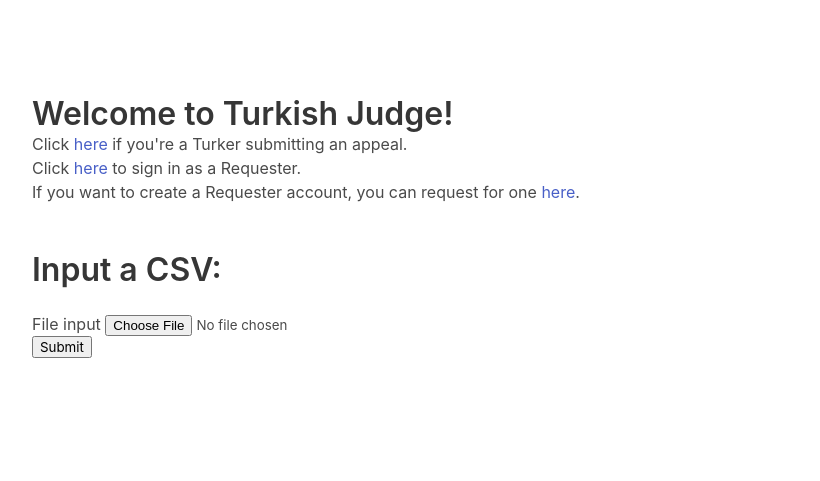
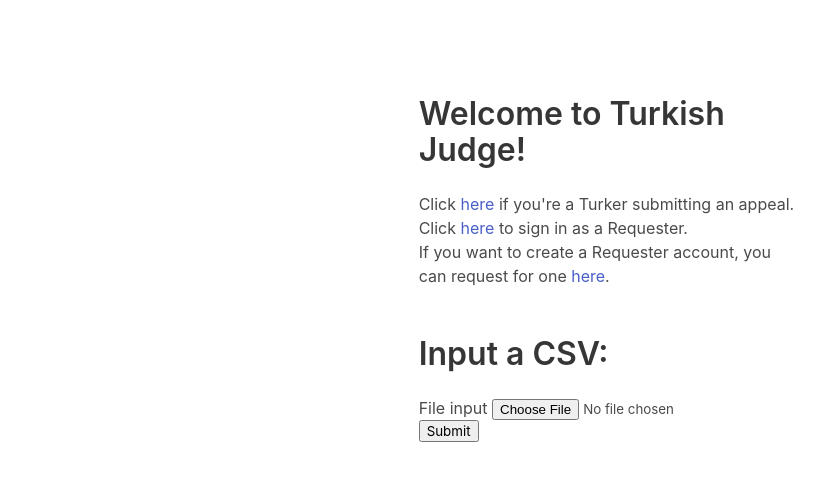
Before and after one commit to mukund-v/turkish-judge, a Flask app: page / in a window 1280 px wide. Shown: the top 481 px of the page, without its empty margins (32-852 px from the left). Run offline with Flask 2, Linux system fonts and the light colour scheme; parts of the project's set-up code (start-up, migrations or seed data) failed here and were passed over; some libraries are stand-ins or nearby versions.

Commit message:
more changes to index page

```diff
--- a/src/flaskcrudapp/templates/index.html
+++ b/src/flaskcrudapp/templates/index.html
@@ -9,16 +9,13 @@
       <body>
       <section class="section">
 
-    <div class="container">
+    <div class="columns is-centered">
+        <div class="column is-one-third">
         <div class="row">
-            <div class="col-md-2"></div>
-            <div class="col-md-8">
               <br /> <br />
               <h1 class="title">Welcome to Turkish Judge!</h1>
-            </div>
-            <div class="col-md-2"></div>
         </div>
-
+        <br/>
         <p> Click <a href="/"> here </a> if you're a Turker submitting an appeal.</p>
         <p> Click <a href="/"> here </a> to sign in as a Requester. </p>
         <p>If you want to create a Requester account, you can request for one <a href="/signup"> here</a>.</p>
@@ -32,5 +29,6 @@
             <button type="submit" class="btn btn-default">Submit</button>
         </form>
     </div>
+    </div>
 </section>
 </body>
```
